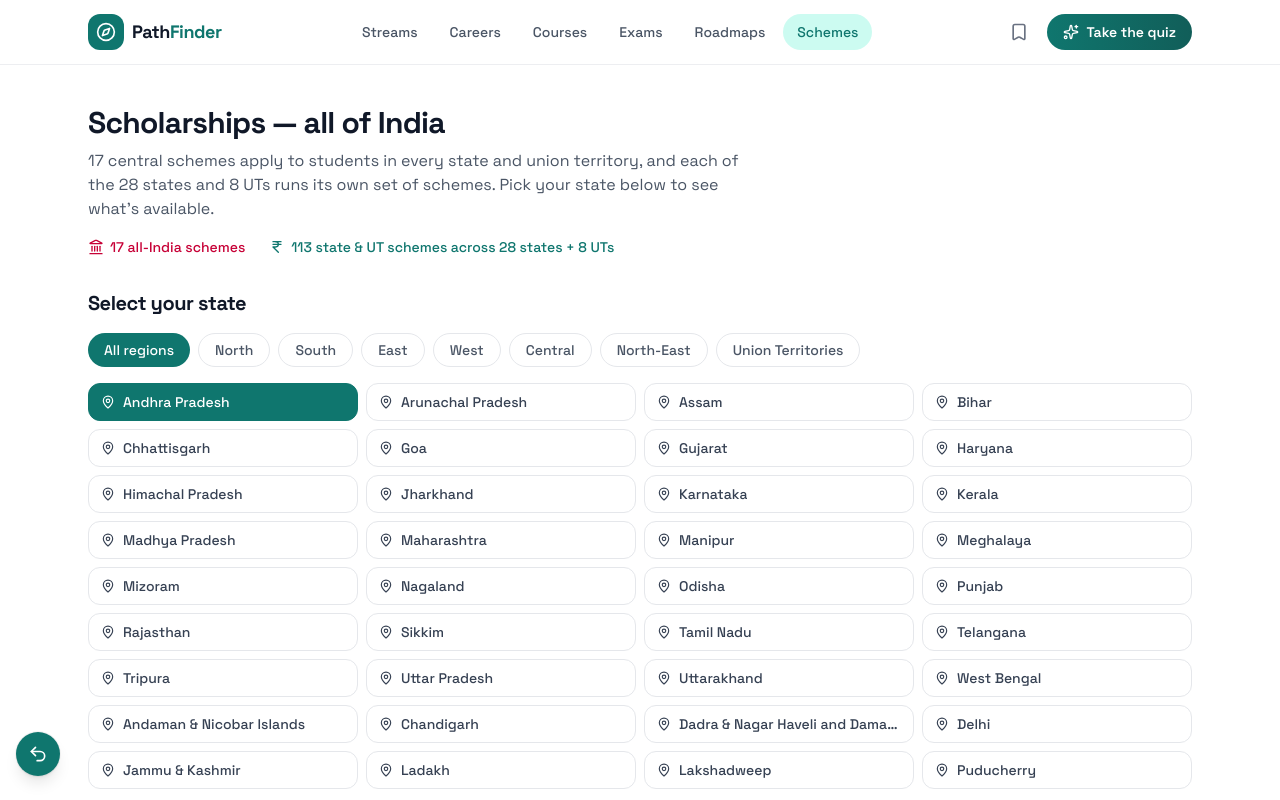
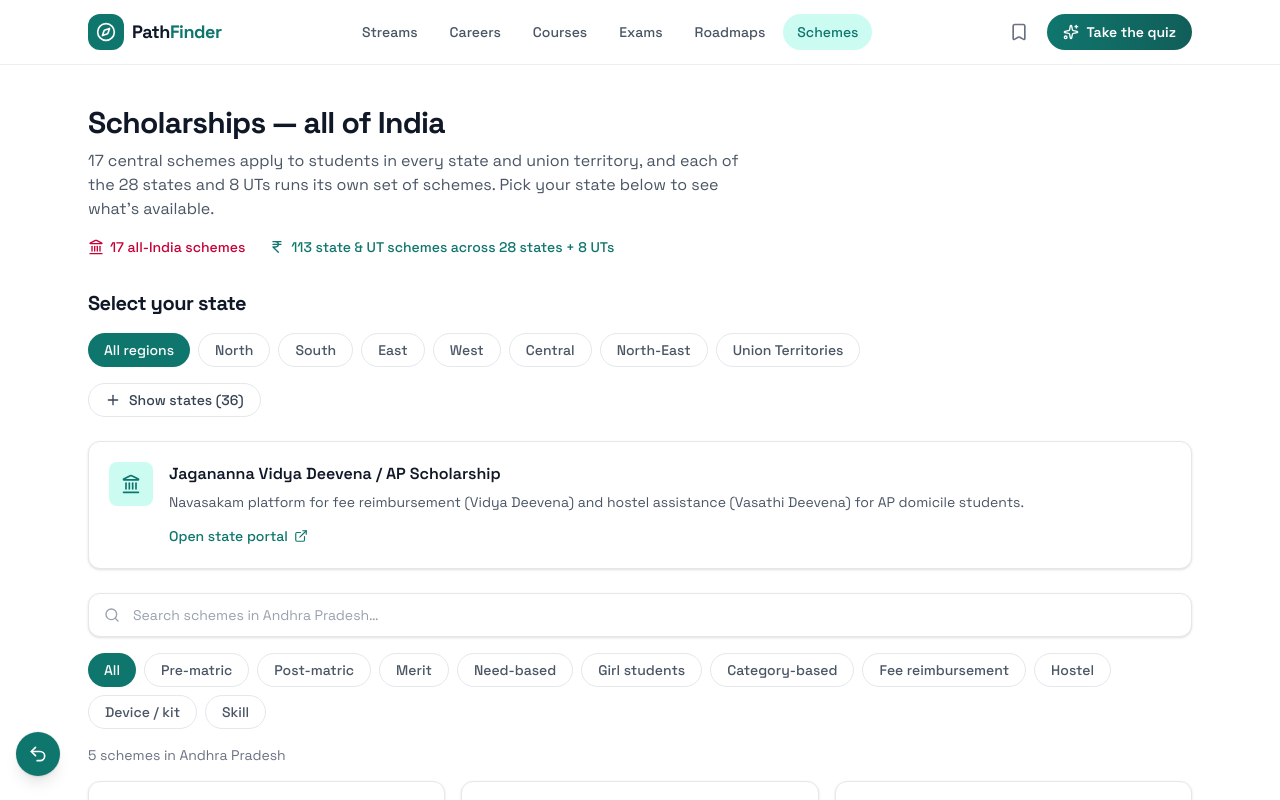
Before and after one commit to Tejaswini1979/pathfinder, a Next.js app: page /schemes in a window 1280 px wide. Shown: the top 800 px of the page. Built offline with nearby package versions, Linux system fonts and the light colour scheme.

Commit message:
Add show/hide toggle for state selector in schemes page

```diff
--- a/src/components/StateSchemeExplorer.tsx
+++ b/src/components/StateSchemeExplorer.tsx
@@ -1,7 +1,7 @@
 "use client";
 
 import { useMemo, useState } from "react";
-import { ExternalLink, Landmark, MapPin, Search } from "lucide-react";
+import { ExternalLink, Landmark, MapPin, Minus, Plus, Search } from "lucide-react";
 import type {
   StateUt,
   StateRegion,
@@ -35,6 +35,7 @@ export default function StateSchemeExplorer({ states }: Props) {
   const [selectedName, setSelectedName] = useState<string | null>(null);
   const [category, setCategory] = useState<StateSchemeCategory | "ALL">("ALL");
   const [query, setQuery] = useState("");
+  const [showStates, setShowStates] = useState(false);
 
   const filteredStates = useMemo(() => {
     return region === "ALL" ? states : states.filter((s) => s.region === region);
@@ -85,6 +86,27 @@ export default function StateSchemeExplorer({ states }: Props) {
         ))}
       </div>
 
+      <div className="mt-4">
+        <button
+          type="button"
+          onClick={() => setShowStates((v) => !v)}
+          className="inline-flex items-center gap-2 rounded-full border border-gray-200 bg-white px-4 py-1.5 text-sm font-medium text-gray-700 transition-colors hover:border-primary/50 hover:text-primary"
+        >
+          {showStates ? (
+            <>
+              <Minus className="h-4 w-4" />
+              Hide states
+            </>
+          ) : (
+            <>
+              <Plus className="h-4 w-4" />
+              Show states ({filteredStates.length})
+            </>
+          )}
+        </button>
+      </div>
+
+      {showStates && (
         <div className="mt-4 grid grid-cols-2 gap-2 sm:grid-cols-3 lg:grid-cols-4">
           {filteredStates.map((s) => (
             <button
@@ -102,6 +124,7 @@ export default function StateSchemeExplorer({ states }: Props) {
             </button>
           ))}
         </div>
+      )}
 
       {active && (
         <>
```
Lines whose indentation alone changed are shown as unchanged.
